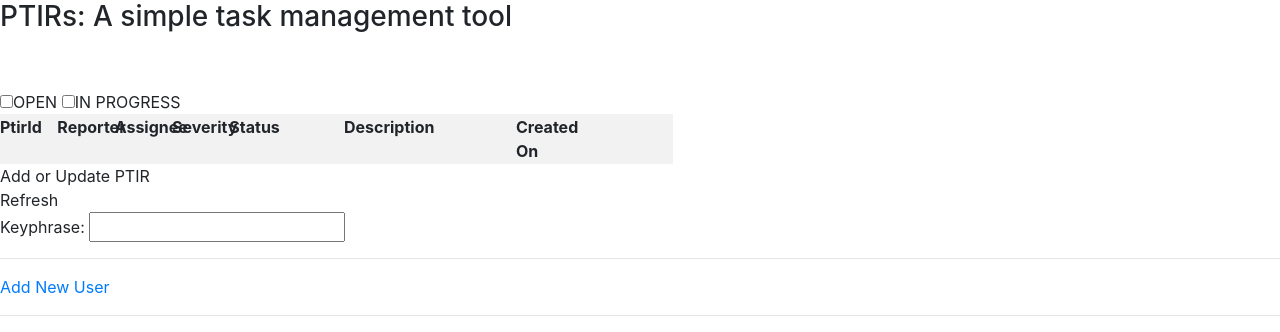
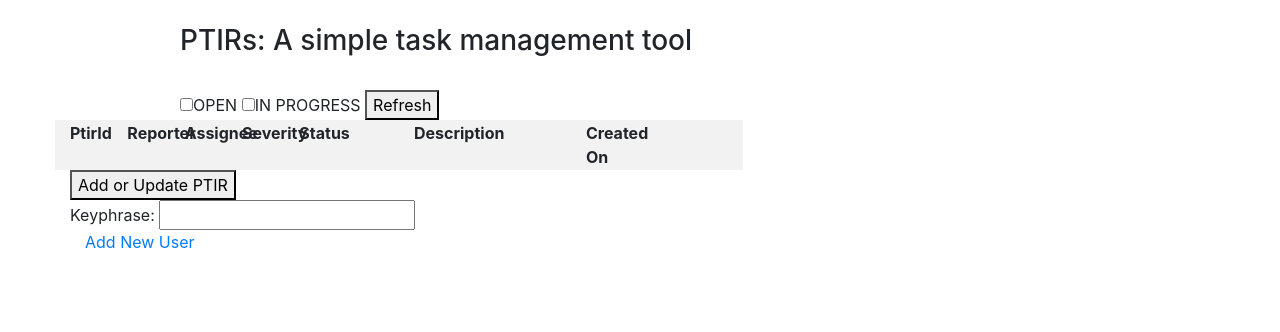
Before and after one commit to micscov2/ptirs, a plain HTML site: page src/static/index.html in a window 1280 px wide. Drawn offline with nearby package versions, Linux system fonts and the light colour scheme.

Commit message:
Enhancing GUI -1

```diff
--- a/src/static/index.html
+++ b/src/static/index.html
@@ -17,12 +17,16 @@
 </head>
 
 <body ng-app="angularApp">
-	<h3>PTIRs: A simple task management tool</h3><br />
 
     <br />
-    <div ng-controller="BasicController">
+    <div ng-controller="BasicController" class="container">
+        <div class="row">
+        <div class="col-sm-1"></div>
+        <div class="col-sm-10">
+	<h3>PTIRs: A simple task management tool</h3><br />
         <input type="checkbox" ng-model="open" />OPEN
         <input type="checkbox" ng-model="inProgress" />IN PROGRESS
+        <button type="button" ng-click="reload()"> Refresh </div>
 <!--         <input type="checkbox" ng-model="others"/> ALL  -->
         <div class="lst">
             <table class="table-striped lst">
@@ -45,18 +49,16 @@
                         <td class="col-sm-2"> {{ptir.created_on}} </td>
                     </tr>
             </table>
-            <div ng-click="showModel()"> Add or Update PTIR </div>
-            <div ng-click="reload()"> Refresh </div>
+            <button type="button" ng-click="showModel()"> Add or Update PTIR </button>
             <div>
                     Keyphrase: <input type="password" ng-model="keyphrase" />
                 </div>
             <!-- <div ng-click="showModel('change')"> Update PTIR </div> -->
             <!-- <input type="text" placeholder="PTIR Id" ng-model="currPtirId" /> -->
         </div>
-        <div>
-            <hr />
-                <a href="user_mgmt.html">Add New User</a>
-            <hr />
+        </div>
+        <a href="user_mgmt.html">Add New User</a>
+        <div class="col-sm-1"></div>
         </div>
         <div class="modala">
             <!-- <i class="close icon"></i> -->
```
